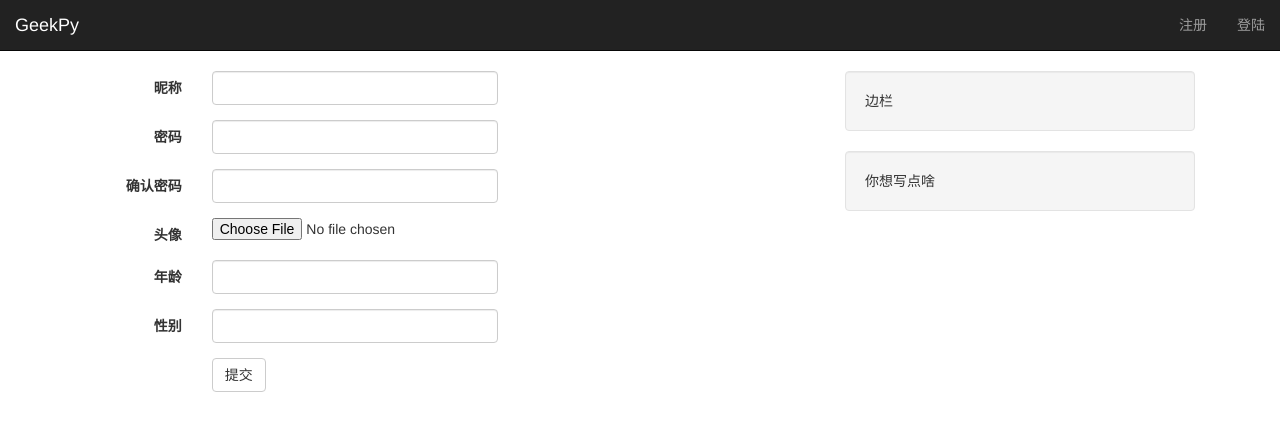
After one commit to y2kconnect/geekpy, a Django app: page /user/register/ in a window 1280 px wide. The commit adds this page. Shown: the top 431 px of the page. Run offline with Django 3.2, Linux system fonts and the light colour scheme; some libraries are stand-ins or nearby versions.

Commit message:
添加用户登录注册模块

```diff
--- a/geekpy/settings.py
+++ b/geekpy/settings.py
@@ -38,6 +38,7 @@ INSTALLED_APPS = [
     'django.contrib.messages',
     'django.contrib.staticfiles',
     'post',
+    'user',
 ]
 
 MIDDLEWARE = [
@@ -133,3 +134,6 @@ CACHES = {
         }
     }
 }
+
+MEDIA_ROOT = 'medias'
+MEDIA_URL = '/medias/'
--- a/geekpy/urls.py
+++ b/geekpy/urls.py
@@ -14,14 +14,26 @@ Including another URLconf
     2. Add a URL to urlpatterns:  path('blog/', include('blog.urls'))
 """
 from django.urls import path
+from django.conf import settings
+from django.conf.urls.static import static
 
 from post import views as post_views
+from user import views as user_views
 
 urlpatterns = [
     path('', post_views.post_list),
 
+    # 文章
     path('post/read/', post_views.read_post),
     path('post/create/', post_views.create_post),
     path('post/edit/', post_views.edit_post),
     path('post/list/', post_views.post_list),
+
+    # 用户
+    path('user/register/', user_views.register),
+    path('user/login/', user_views.login),
+    path('user/logout/', user_views.logout),
+    path('user/info/', user_views.user_info)
 ]
+
+urlpatterns += static(settings.MEDIA_URL, document_root=settings.MEDIA_ROOT)
--- a/post/templates/base.html
+++ b/post/templates/base.html
@@ -9,9 +9,6 @@
 
     <!-- Bootstrap -->
     <link rel="stylesheet" href="https://cdn.bootcss.com/bootstrap/3.3.7/css/bootstrap.min.css">
-    <style type="text/css">
-        .block {}
-    </style>
     {% block ext_css %}{% endblock %}
 </head>
 
@@ -22,6 +19,15 @@
             <div class="navbar-header">
                 <a class="navbar-brand" href="/">GeekPy</a>
             </div>
+            <ul class="nav navbar-nav navbar-right">
+                {% if request.session.uid %}
+                <li><a>Hello, {{request.session.nickname}}</a></li>
+                <li><a href="/user/logout/">退出</a></li>
+                {% else %}
+                <li><a href="/user/register/">注册</a></li>
+                <li><a href="/user/login/">登陆</a></li>
+                {% endif %}
+            </ul>
         </div>
     </nav>
 
--- a/requirements.txt
+++ b/requirements.txt
@@ -8,6 +8,7 @@ jedi==0.11.1
 parso==0.1.1
 pexpect==4.3.1
 pickleshare==0.7.4
+Pillow==5.0.0
 prompt-toolkit==1.0.15
 ptyprocess==0.5.2
 Pygments==2.2.0
--- /dev/null
+++ b/user/apps.py
@@ -0,0 +1,5 @@
+from django.apps import AppConfig
+
+
+class UserConfig(AppConfig):
+    name = 'user'
--- /dev/null
+++ b/user/templates/register.html
@@ -0,0 +1,64 @@
+{% extends "base.html" %}
+
+{% block container %}
+
+{% if error %}
+<div class="alert alert-danger alert-dismissible" role="alert">
+    <button type="button" class="close" data-dismiss="alert" aria-label="Close">
+        <span aria-hidden="true">&times;</span>
+    </button>
+    {{ error }}
+</div>
+{% endif %}
+
+<form class="form-horizontal" method="POST" action="/user/register/" enctype=multipart/form-data>
+    {% csrf_token %}
+    <div class="form-group">
+        <label class="col-sm-2 control-label">昵称</label>
+        <div class="col-sm-5">
+            <input class="form-control" type="text" name="nickname">
+        </div>
+    </div>
+
+    <div class="form-group">
+        <label class="col-sm-2 control-label">密码</label>
+        <div class="col-sm-5">
+            <input class="form-control" type="password" name="password">
+        </div>
+    </div>
+
+    <div class="form-group">
+        <label class="col-sm-2 control-label">确认密码</label>
+        <div class="col-sm-5">
+            <input class="form-control" type="password" name="password2">
+        </div>
+    </div>
+
+    <div class="form-group">
+        <label class="col-sm-2 control-label">头像</label>
+        <div class="col-sm-5">
+            <input type="file" name="icon">
+        </div>
+    </div>
+
+    <div class="form-group">
+        <label class="col-sm-2 control-label">年龄</label>
+        <div class="col-sm-5">
+            <input class="form-control" type="text" name="age">
+        </div>
+    </div>
+
+    <div class="form-group">
+        <label class="col-sm-2 control-label">性别</label>
+        <div class="col-sm-5">
+            <input class="form-control" type="text" name="sex">
+        </div>
+    </div>
+
+    <div class="form-group">
+        <div class="col-sm-offset-2 col-sm-5">
+            <button type="submit" class="btn btn-default">提交</button>
+        </div>
+    </div>
+</form>
+{% endblock %}
--- /dev/null
+++ b/user/views.py
@@ -0,0 +1,51 @@
+from django.shortcuts import render, redirect
+
+from user.models import User
+from user.forms import RegisterForm
+
+
+def login(request):
+    if request.method == 'POST':
+        nickname = request.POST.get('nickname')
+        password = request.POST.get('password')
+
+        try:
+            user = User.objects.get(nickname=nickname)
+        except User.DoesNotExist as e:
+            return render(request, 'login.html', {'error': '用户不存在'})
+
+        # 验证用户密码，并执行登陆操作
+        if user.verify_password(password):
+            request.session['uid'] = user.id  # 通过 session 保存用户状态
+            request.session['nickname'] = user.nickname
+            return redirect('/user/info/')
+        else:
+            return render(request, 'login.html', {'error': '用户名密码错误'})
+    else:
+        return render(request, 'login.html')
+
+
+def register(request):
+    if request.method == 'POST':
+        form = RegisterForm(request.POST, request.FILES)
+        if form.is_valid():
+            user = form.save(commit=False)
+            user.save()
+            request.session['uid'] = user.id  # 通过 session 保存用户状态
+            request.session['nickname'] = user.nickname
+            return redirect('/user/info/')
+        else:
+            return render(request, 'register.html', {'error': form.errors})
+    else:
+        return render(request, 'register.html')
+
+
+def user_info(request):
+    uid = request.session['uid']
+    user = User.objects.get(id=uid)
+    return render(request, 'user_info.html', {'user': user})
+
+
+def logout(request):
+    request.session.flush()
+    return redirect('/user/login/')
```
Also changed, not shown: user/forms.py (added, +15 -0 lines), user/models.py (added, +18 -0 lines), user/templates/login.html (added, +36 -0 lines), user/templates/user_info.html (added, +33 -0 lines), user/__init__.py (added), user/migrations/0001_initial.py (added), user/migrations/__init__.py (added), 1 other file.
